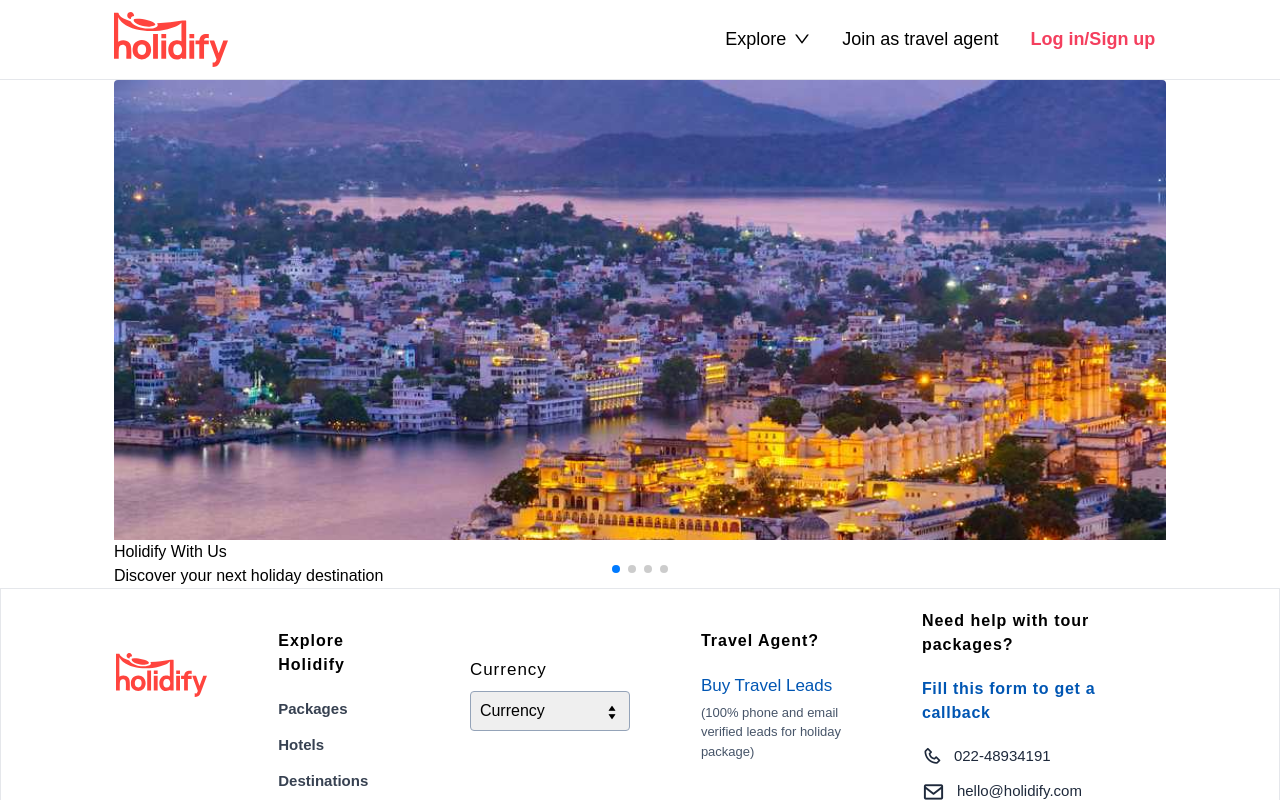
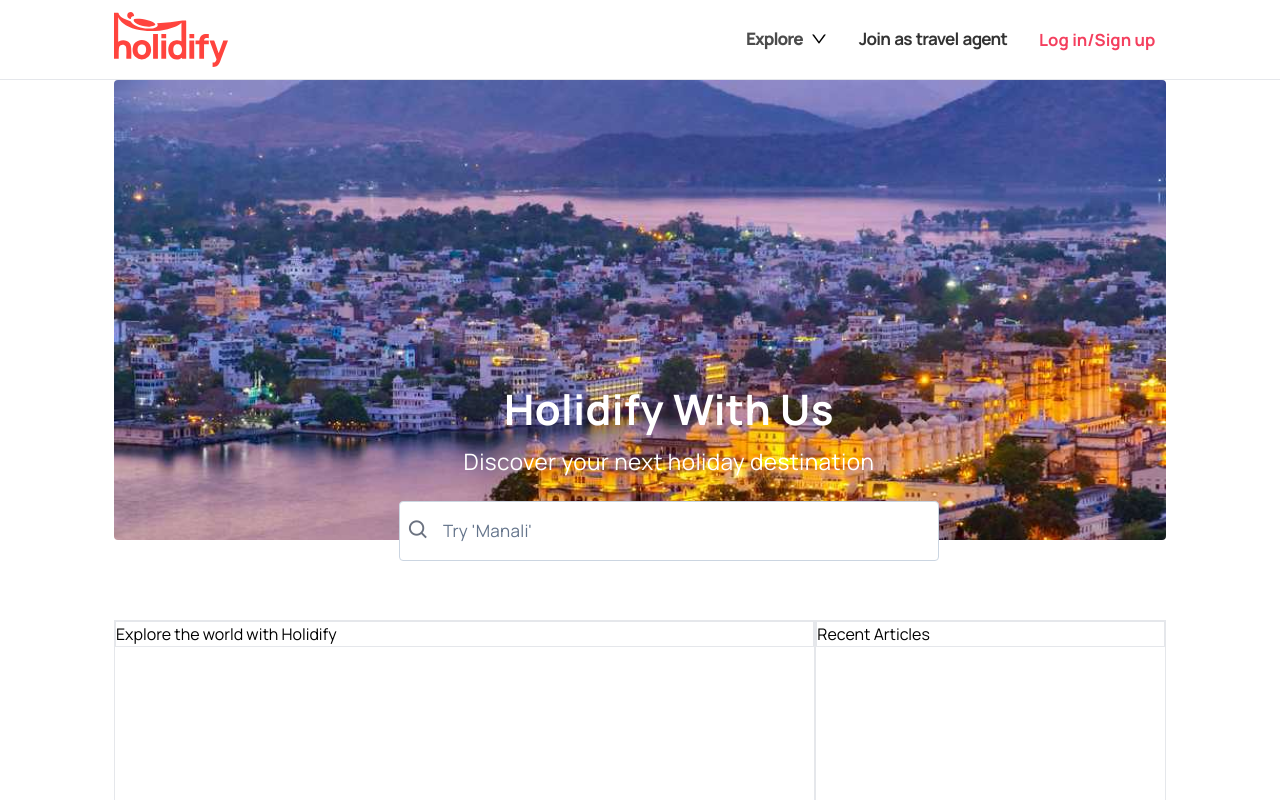
Before and after one commit to deepak-wap/Holidify, a Next.js app: page / in a window 1280 px wide. Shown: the top 800 px of the page. Built offline with nearby package versions, Linux system fonts and the light colour scheme.

Commit message:
work on home

```diff
--- a/components/home/index.jsx
+++ b/components/home/index.jsx
@@ -45,11 +45,29 @@ const Home = ()=>{
                             <Image src={'/images/UDAIPUR.jpg'} width={1110} height={460}/>
                         </div>
                     </SwiperSlide>
-                    <div>
-                        <h1>Holidify With Us</h1>
-                        <p>Discover your next holiday destination</p>
+                </Swiper>
+                <div className="mt-[-150px] z-10 absolute w-[1110px] flex flex-col items-center justify-center">
+                        <h1 className="text-[42px] text-white font-[manrope] tracking-[0.43px] font-bold mt-[-12px]">Holidify With Us</h1>
+                        <p className="text-[22.58px] text-white font-[manrope] tracking-[0.4px] mt-1 mb-5">Discover your next holiday destination</p>
+                        <div className="relative">
+                            <div className="absolute inset-y-0 start-0 flex items-center ps-2 pointer-events-none">
+                                <i className="bx bx-search text-[23px] text-gray-500"></i>
+                            </div>
+                            <input
+                                type="search"
+                                className="mt-[2px] outline-none border border-[1px] border-slate-300 rounded-[4px] w-[540px] h-[46px] py-[29px] ps-[43px] text-[17px] tracking-[0.3px] placeholder:text-slate-500"
+                                placeholder="Try 'Manali'"
+                            />
+                        </div>
+                </div>
+                <div className="grid grid-cols-12 mt-20">
+                    <div className="col-span-8 border border-1 h-[500px]">
+                        <h1 className="w-full border border-1">Explore the world with Holidify</h1>
                     </div>
-                </Swiper>
+                    <div className="col-span-4 border border-1 h-[500px]">
+                        <h1 className="w-full border border-1">Recent Articles</h1>
+                    </div>
+                </div>
             </div>
         </Structure>
     )
--- a/components/shared/layout/index.jsx
+++ b/components/shared/layout/index.jsx
@@ -534,7 +534,7 @@ const Structure = ({ children, title = "Holidify" })=>{
                   >
                     <span className="hover:border-b-[5px] border-[#3D81BB] py-6">
                       <Space>
-                        <span className="xl:text-[18px]">Explore</span>
+                        <span className="header-menu">Explore</span>
                         <DownOutlined />
                       </Space>
                     </span>
@@ -543,7 +543,7 @@ const Structure = ({ children, title = "Holidify" })=>{
                 <li>
                   <a
                     href="#"
-                    className="xl:text-[18px] hover:border-b-[5px] border-[#3D81BB] py-6"
+                    className="join hover:border-b-[5px] border-[#3D81BB] py-6"
                   >
                     Join as travel agent
                   </a>
@@ -551,7 +551,7 @@ const Structure = ({ children, title = "Holidify" })=>{
                 <li>
                   <a
                     href="#"
-                    className="xl:text-[18px] text-rose-500 font-semibold hover:border-b-[5px] border-[#3D81BB] py-6"
+                    className="login text-rose-500 hover:border-b-[5px] border-[#3D81BB] py-6"
                   >
                     Log in/Sign up
                   </a>
--- a/pages/_app.js
+++ b/pages/_app.js
@@ -4,10 +4,9 @@ import 'boxicons/css/boxicons.min.css'
 function MyApp({ Component, pageProps }) {
   return (
     <>
-      <link
-        href="https://fonts.googleapis.com/css2?family=Roboto&display=swap"
-        rel="stylesheet"
-      />
+      <link rel="preconnect" href="https://fonts.googleapis.com" />
+<link rel="preconnect" href="https://fonts.gstatic.com" crossorigin />
+<link href="https://fonts.googleapis.com/css2?family=Manrope:wght@300;400;500;600;700;800&display=swap" rel="stylesheet" />
       <Component {...pageProps} />
     </>
   )
--- a/styles/globals.css
+++ b/styles/globals.css
@@ -1,7 +1,6 @@
 @tailwind base;
 @tailwind components;
 @tailwind utilities;
-
 
 body {
   font-family: "Manrope",sans-serif;
@@ -65,3 +64,50 @@ body {
 .ant-menu-submenu-arrow {
   display: none !important;
 }
+
+.header-menu {
+color:rgba(0, 0, 0, 0.7);
+background-color:#000000;
+background-color:rgba(0, 0, 0, 0);
+font-family: manrope, sans-serif;
+font-size: 17.2px;
+line-height: normal;
+vertical-align: baseline;
+letter-spacing: -1px;
+word-spacing: 0px;
+font-weight: 900;
+font-style: normal;
+font-variant: normal;
+text-transform: none;
+text-decoration: none solid rgba(0, 0, 0, 0.7);
+text-align: left;
+text-indent: 0px;
+}
+
+.join{
+color: #333333;
+color: rgb(51, 51, 51);
+background-color:#000000;
+background-color:rgba(0, 0, 0, 0);
+font-family: manrope 500, sans-serif;
+font-size: 17.1px;
+line-height: normal;
+vertical-align: baseline;
+letter-spacing: -0.8px;
+word-spacing: 1.4px;
+font-weight: bolder !important;
+font-style: normal;
+font-variant: normal;
+text-transform: none;
+text-decoration: none solid rgb(51, 51, 51);
+text-align: left;
+text-indent: 0px;
+}
+
+.login {
+font-family: manrope, sans-serif;
+font-size: 16.8px;
+word-spacing: 0px;
+font-weight: 700;
+
+}
```
